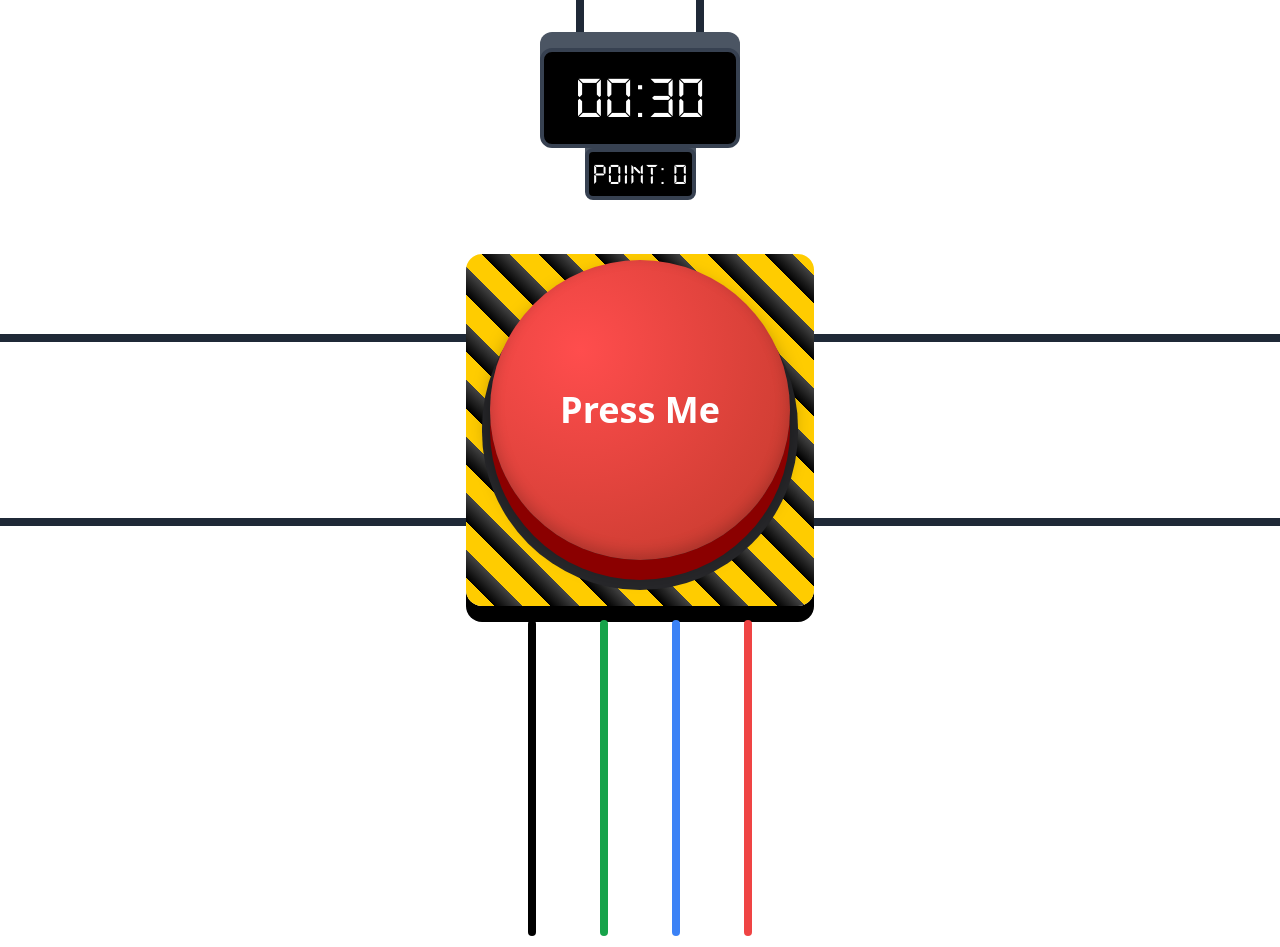
After one commit to NexdyMC/game-tap-tap, a PHP site: page /screen/play.html in a window 1280 px wide. The commit adds this page. Run offline with PHP 8.4, Linux system fonts and the light colour scheme; some libraries are stand-ins or nearby versions.

Commit message:
update a play screen

```diff
--- a/js/script.js
+++ b/js/script.js
@@ -95,5 +95,5 @@ btn_press.addEventListener("click", function () {
     } else {
         poin++;
     }
-    poinscore.innerHTML = poin;
+    poinscore.innerHTML = `Point ${poin}`;
 })
--- /dev/null
+++ b/screen/play.html
@@ -0,0 +1,72 @@
+<!DOCTYPE html>
+<html lang="en">
+
+<head>
+    <meta charset="UTF-8">
+    <meta name="viewport" content="width=device-width, initial-scale=1.0">
+    <title>Play : Tap tap kuy</title>
+
+    <!-- CDN : tailwindcss -->
+    <script src="https://cdn.tailwindcss.com"></script>
+    <script src="../tailwind.config.js"></script>
+    <!-- Link : style css -->
+    <!-- <link rel="stylesheet" href="../style/style.css"> -->
+    <style>
+        @font-face {
+        font-family: 'Digital';
+        src: url(../font/DS-DIGI.TTF);
+        }
+
+    </style>
+</head>
+
+<body>
+    <!-- screen : play game -->
+    <!-- <div class="screen screen-play" data-screen="play"> -->
+        <section class="w-full h-screen z-10 overflow-hidden">
+
+            <!-- area timer -->
+            <div class="grid justify-items-center align-center">
+                <div class="tiang-timer">
+                    <div class="border-x-8 border-gray-800 h-12 w-32"></div>
+                </div>
+                <div class="bg-black text-white p-4 text-6xl w-[200px] font-digital text-center border-4 border-gray-700 rounded-xl shadow-timer shadow-gray-600 z-10">
+                    <div id="timerDisplay">00:30</div>
+                </div>
+                <div class="bg-black text-white p-1 text-3xl  text-center border-4 border-gray-700 rounded-lg font-digital shadow-timer shadow-gray-600 ">
+                    <div id="score-point">Point: 0</div>
+                </div>
+            </div>
+
+            <!-- area : button press -->
+            <div class=" block mt-10">
+                <div class="flex align-center items-center h-[380px]">
+                    <!-- kabel : left -->
+                    <div class="border-y-8 border-gray-800 h-48 w-1/2"></div>
+
+                    <!-- button : center -->
+                    <div class="p-4 rounded-2xl bg-striped-pattern inline-block shadow-[0_16px_0_#000]">
+                        <div class="bg-zinc-800 pt-0 pb-5 px-2 rounded-full">
+                            <button class="active:shadow-3d-red-active bg-gradient-red w-[300px] h-[300px] border-hidden  rounded-full shadow-3d-red text-white btn-content text-4xl font-bold cursor-pointer duration-100 translate-y-[-10px] active:translate-y-[10px]" id="btn-press-poin">Press Me</button>
+                        </div>
+                    </div>
+
+                    <!-- kabel : right -->
+                    <div class="border-y-8 border-gray-800 h-48 w-1/2"></div>
+                </div>
+
+            </div>
+            <!-- label bahawa : hitam merah hijau bitu -->
+            <div class="flex justify-center h-1/3">
+                <div class="kabel grid mx-8 border-l-8 rounded-full border-black"></div>
+                <div class="kabel grid mx-8 border-l-8 rounded-full border-green-600"></div>
+                <div class="kabel grid mx-8 border-l-8 rounded-full border-blue-500"></div>
+                <div class="kabel grid mx-8 border-l-8 rounded-full border-red-500"></div>
+            </div>
+        </section>
+    <!-- </div> -->
+
+    <!-- script : js -->
+    <script src="../js/script.js"></script>
+</body>
+</html>
--- a/tailwind.config.js
+++ b/tailwind.config.js
@@ -1,7 +1,8 @@
 tailwind.config = {
     theme: {
         extend: {
-            colors: {
+            backgroundImage: {
+                'striped-pattern': 'repeating-linear-gradient(45deg, #ffcc00, #ffcc00 20px, #000 20px, #444 40px)',
                 'gradient-red': 'radial-gradient(circle at 30% 30%, #ff4d4d, #c0392b)'
             },
             animation: {
@@ -21,13 +22,18 @@ tailwind.config = {
                 }
             },
             boxShadow: {
+                'timer': '0 -16px 0 #444',
                 '3d-blue': '0 6px 0 #0033aa, 0 12px 20px rgba(0, 85, 255, 0.4)',
                 '3d-blue-hover': '0 6px 0 #0044cc, 0 12px 25px rgba(0, 255, 204, 0.5)',
                 '3d-blue-active': '0 2px 0 #0033aa, 0 4px 10px rgba(0, 85, 255, 0.4)',
                 'green-300': '0 0 20px rgba(0, 255, 204, 0.3), inset 0 0 15px rgba(0, 255, 204, 0.2)',
                 '3d-red': ' 0 20px 0 #8b0000, 0 12px 20px rgba(0, 0, 0, 0.4), inset 0 -5px 15px rgba(0, 0, 0, 0.2)',
+                '3d-red-active': '0 0 0 #8b0000, 0 3px 5px rgba(0, 0, 0, 0.4), inset 0 -5px 15px rgba(0, 0, 0, 0.2)',
                 'panel-cyan': '0 0 20px rgba(0, 255, 204, 0.3), inset 0 0 15px rgba(0, 255, 204, 0.2)',
                 'cyan-focus': '0 0 10px #00ffcc, 0 0 20px #00ffcc, 0 0 30px #00ffcc'
+            },
+            fontFamily: {
+                'digital': ['Digital', 'sans-serif']
             }
         }
     }
```
Also changed, not shown: index.html (+25 -19 lines), style/style.css (+4 -13 lines).
